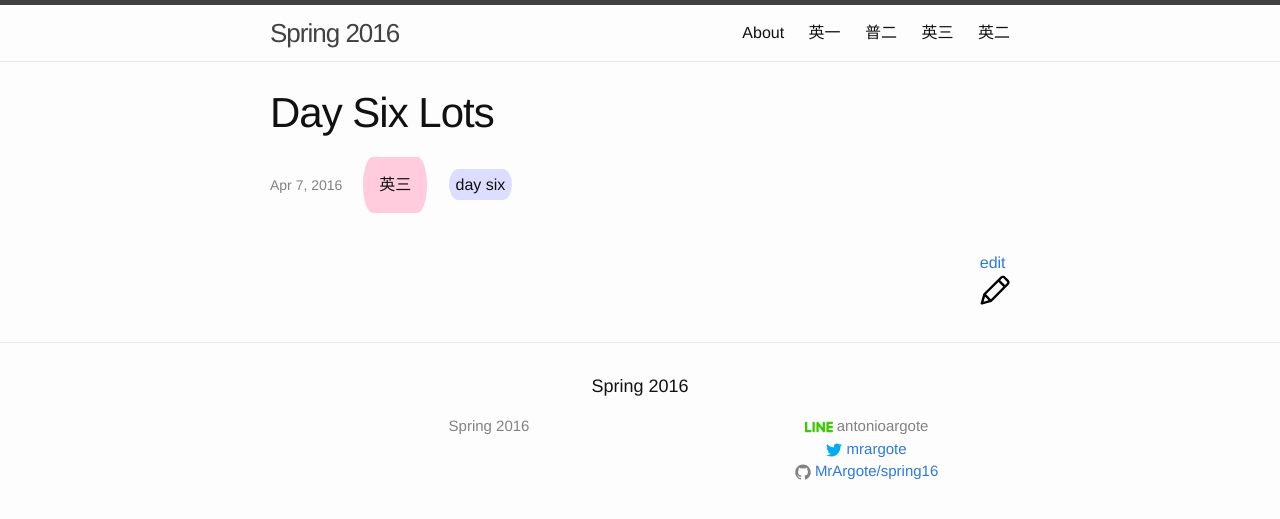
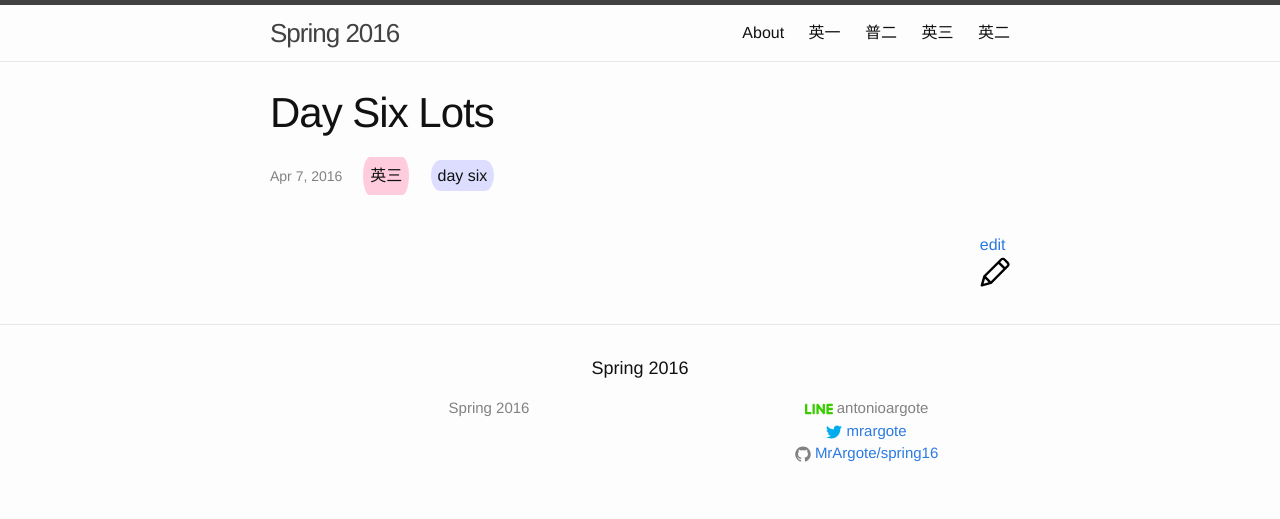
Before and after one commit to MrArgote/spring16, a Jekyll site: the page built from _posts/three/2016-04-07-Day-Six-Lots.md, in a window 1280 px wide. Shown: the top 519 px of the page. Built offline with Jekyll 4.4.1, drawn with Linux system fonts in a browser that asks for light colours.

Commit message:
rolled back unintended ubiquity of style enhancements meant only for index links to other links

```diff
--- a/_sass/_layout.scss
+++ b/_sass/_layout.scss
@@ -180,8 +180,8 @@
     color: $grey-color;
     &-class {
 	    border-radius: 15% / 50% ;
+	    padding: 7px;
 	    margin: 0.5em;
-	    padding: 1em;
 	    background-color: #FCD;
 	    display: inline-block;
     }
@@ -191,6 +191,10 @@
 	    background-color: #DDF;
     }
 }
+.post-meta-class-index {
+	@extend .post-meta-class;
+	    padding: 1em;
+	    }
 
 .post-link {
     display: block;
@@ -204,7 +208,6 @@
                     fill: $grey-color-dark;
                 }
             }
-
 }
 
 /**
--- a/index.html
+++ b/index.html
@@ -6,7 +6,7 @@
 	<h1>Which one is your class?</h1>
         {% for my_page in site.pages %}
           {% if my_page.class %}
-          <a class="post-meta-class" href="{{ my_page.url | prepend: site.baseurl }}">{{ my_page.title }}</a>
+          <a class="post-meta-class-index" href="{{ my_page.url | prepend: site.baseurl }}">{{ my_page.title }}</a>
           {% endif %}
         {% endfor %}
 	<br>
```
